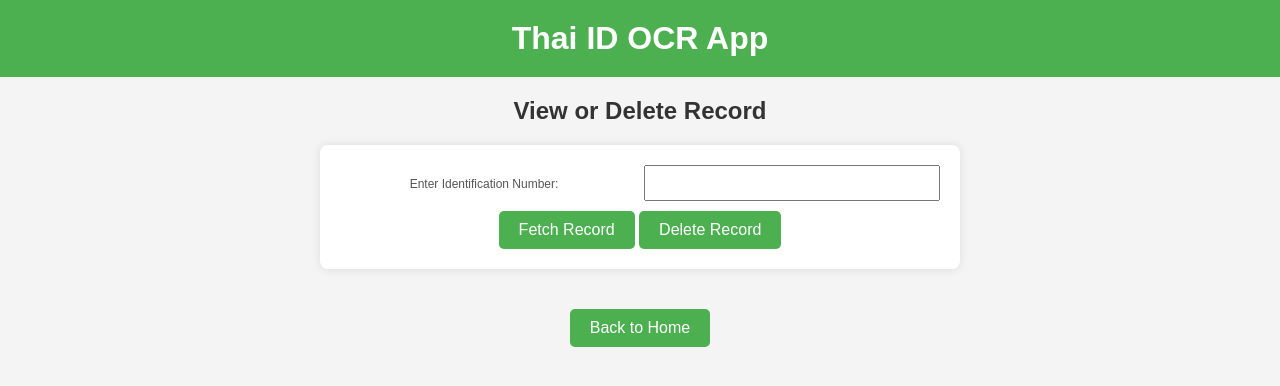
After one commit to akarsh-mahajan/Thai-ID-OCR-App, a Django app: page /fetch_record/ in a window 1280 px wide. The commit adds this page. Shown: the top 386 px of the page. Run offline with Django 5.2, Linux system fonts and the light colour scheme.

Commit message:
added the functionality of fetching and deleting the records and added template for the same

```diff
--- a/ocr/urls.py
+++ b/ocr/urls.py
@@ -5,4 +5,5 @@ urlpatterns = [
     path('', views.upload_id_card, name='upload_id_card'),
     path('records/', views.load_previous_executions, name='load_previous_executions'),
     path('filter/', views.filter_previous_executions, name='filter_previous_executions'),
+    path('fetch_record/', views.fetch_record, name='fetch_record'),
 ]
--- a/ocr/utils.py
+++ b/ocr/utils.py
@@ -103,7 +103,7 @@ def get_date_of_birth(text, ocr_result, status, reason):
             reason = 'Unable to extract date of birth'
     except Exception as e:
         status = False
-        reason = 'Unable to extract last name.'
+        reason = 'Unable to extract date of birth, possible reason can be that date is out of permissible range'
     return ocr_result, status, reason
 
 
@@ -118,7 +118,7 @@ def get_date_of_issue(text, ocr_result, status, reason):
             reason = 'Unable to extract date of issue'
     except Exception as e:
         status = False
-        reason = 'Unable to extract date of issue'
+        reason = 'Unable to extract date of issue, possible reason can be that date is out of permissible range'
     return ocr_result, status, reason
 
 
@@ -133,7 +133,7 @@ def get_date_of_expiry(text, ocr_result, status, reason):
             reason = 'Unable to extract date of expiry'
     except Exception as e:
         status = False
-        reason = 'Unable to extract date of expiry'
+        reason = 'Unable to extract date of expiry, possible reason can be that date is out of permissible range'
     return ocr_result, status, reason
 
 
--- a/ocr/views.py
+++ b/ocr/views.py
@@ -50,3 +50,30 @@ def filter_previous_executions(request):
         return render(request, 'filter_records.html', context)
     else:
         return render(request, 'filter_records.html')
+
+#view to handle request to fetch and delete the record with the given identification number
+def fetch_record(request):
+    if request.method == 'POST':
+        action = request.POST.get('action')
+        if action == 'fetch':
+            input_identification_no = request.POST.get('fetch_id_number', '')
+            fetched_record = OcrRecord.objects.filter(identification_number=input_identification_no)
+            context = {'fetched_record': fetched_record}
+            if not fetched_record:
+                messages.error(request, 'Requested Record not found.')
+            return render(request, 'fetch_records.html', context)
+        elif action == 'delete':
+            input_identification_no = request.POST.get('fetch_id_number', '')
+            record_to_delete = OcrRecord.objects.filter(identification_number=input_identification_no)
+            deleted_records = {}
+            context = {}
+            if record_to_delete:
+                deleted_records = copy.deepcopy(record_to_delete)
+                context = {'fetched_record': deleted_records}
+                record_to_delete.delete()
+                messages.success(request, 'Record deleted successfully.')
+            else:
+                messages.error(request, 'Unable to delete record as requested record not found.')
+            return render(request, 'fetch_records.html', context)
+    else:
+        return render(request, 'fetch_records.html')
--- /dev/null
+++ b/templates/fetch_records.html
@@ -0,0 +1,178 @@
+<!DOCTYPE html>
+<html lang="en">
+<head>
+    <meta charset="UTF-8">
+    <meta name="viewport" content="width=device-width, initial-scale=1.0">
+    <title>Fetch Records</title>
+    <style>
+        body {
+            font-family: 'Arial', sans-serif;
+            background-color: #f4f4f4;
+            text-align: center;
+            margin: 0;
+            padding: 0;
+        }
+
+        header {
+            background-color: #4caf50;
+            padding: 20px;
+            color: #fff;
+        }
+
+        h1 {
+            margin: 0;
+        }
+
+        h2 {
+            color: #333;
+            margin-top: 20px;
+        }
+
+        form {
+            max-width: 600px;
+            margin: 20px auto;
+            padding: 20px;
+            background-color: #fff;
+            border-radius: 8px;
+            box-shadow: 0 0 10px rgba(0, 0, 0, 0.1);
+        }
+
+        div {
+            display: flex;
+            justify-content: space-between;
+            align-items: baseline;
+            flex-wrap: wrap;
+        }
+
+        label {
+            flex-basis: 48%; /* Adjusted width */
+            font-size: 12px; /* Adjusted font size */
+            margin-bottom: 5px;
+            color: #555;
+        }
+
+        label b {
+            font-size: 16px; /* Big and bold */
+            font-weight: bold;
+            display: block;
+            margin-bottom: 5px;
+        }
+
+        input {
+            width: 100%;
+            padding: 8px;
+            margin-bottom: 10px;
+            box-sizing: border-box;
+            font-size: 14px;
+        }
+
+        input[type="date"] {
+            width: calc(50% - 4px);
+        }
+
+        input[type="text"] {
+            width: calc(50% - 4px);
+        }
+
+        button {
+            background-color: #4caf50;
+            color: #fff;
+            padding: 10px 20px;
+            border: none;
+            border-radius: 5px;
+            cursor: pointer;
+            font-size: 16px;
+        }
+
+        button:hover {
+            background-color: #45a049;
+        }
+
+        table {
+            width: 100%;
+            border-collapse: collapse;
+            margin-top: 20px;
+        }
+
+        th, td {
+            border: 1px solid #ddd;
+            padding: 10px;
+            text-align: left;
+        }
+
+        th {
+            background-color: #4caf50;
+            color: white;
+        }
+
+        a {
+            display: inline-block;
+            margin-top: 20px;
+            padding: 10px 20px;
+            text-decoration: none;
+            background-color: #4caf50;
+            color: #fff;
+            border-radius: 5px;
+            transition: background-color 0.3s;
+        }
+
+        a:hover {
+            background-color: #45a049;
+        }
+    </style>
+</head>
+<body>
+    <header>
+        <h1>Thai ID OCR App</h1>
+    </header>
+    <!-- Fetch and Delete Record Section -->
+    <h2>View or Delete Record</h2>
+    <form method="post" action="{% url 'fetch_record' %}">
+        {% csrf_token %}
+        <div>
+            <label for="fetch_id_number">Enter Identification Number:</label>
+            <input type="text" id="fetch_id_number" name="fetch_id_number" required>
+        </div>
+        <button type="submit" name="action" value="fetch">Fetch Record</button>
+        <button type="submit" name="action" value="delete">Delete Record</button>
+    </form>
+
+    <!-- Table to Display Fetched Records -->
+    {% if fetched_record %}
+        <h3>Fetched Records</h3>
+        <table>
+            <tr>
+                <th>Identification Number</th>
+                <th>First Name</th>
+                <th>Last Name</th>
+                <th>Date of Birth</th>
+                <th>Date of Issue</th>
+                <th>Date of Expiry</th>
+                <th>Status</th>
+                <th>Error Message</th>
+            </tr>
+            {% for record in fetched_record %}
+                <tr>
+                    <td>{{ record.identification_number }}</td>
+                    <td>{{ record.first_name }}</td>
+                    <td>{{ record.last_name }}</td>
+                    <td>{{ record.date_of_birth }}</td>
+                    <td>{{ record.date_of_issue }}</td>
+                    <td>{{ record.date_of_expiry }}</td>
+                    <td>{{ record.status }}</td>
+                    <td>{{ record.error_message }}</td>
+                </tr>
+            {% endfor %}
+        </table>
+    {% else %}
+        {% if messages %}
+            <ul class="messages">
+                {% for message in messages %}
+                    <li{% if message.tags %} class="{{ message.tags }}"{% endif %}>{{ message }}</li>
+                {% endfor %}
+            </ul>
+        {% endif %}
+    {% endif %}
+    <a href="{% url 'upload_id_card' %}">Back to Home</a>
+</body>
+</html>
--- a/templates/upload.html
+++ b/templates/upload.html
@@ -95,6 +95,7 @@
         <button type="submit">Upload</button>
     </form>
     <form>
+        <a href="{% url 'fetch_record' %}">Fetch Or Update Record</a>
         <a href="{% url 'filter_previous_executions' %}">Filter Previous Executions</a>
         <a href="{% url 'load_previous_executions' %}">View Previous Executions</a>
     </form>
```
